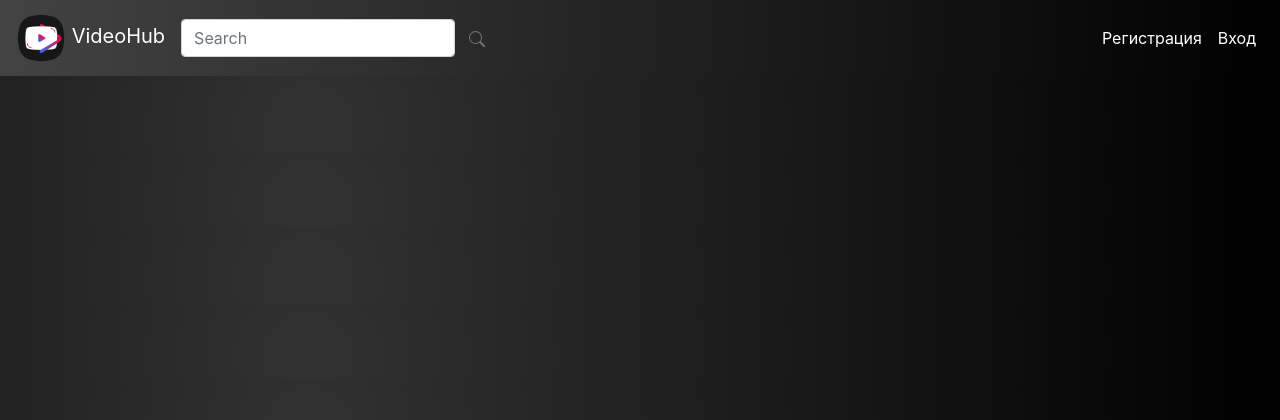
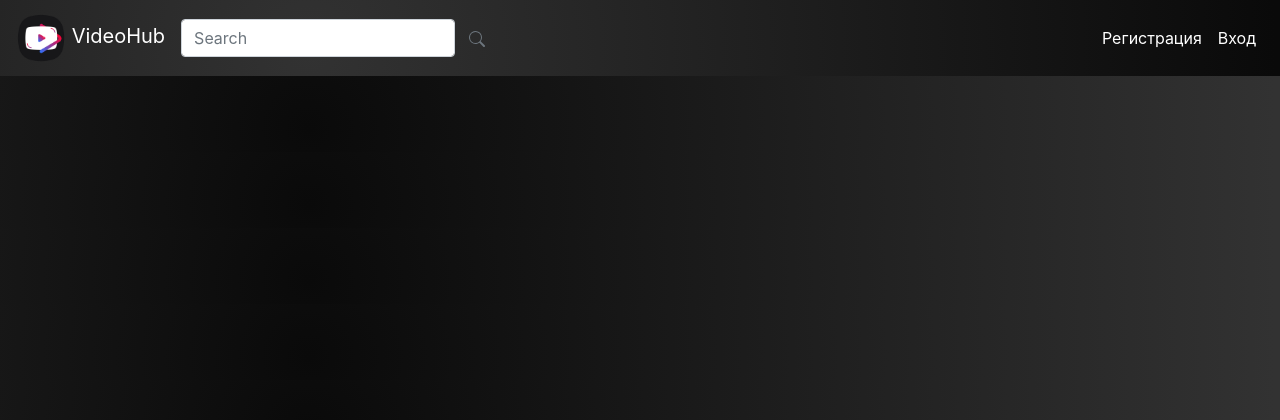
Before and after one commit to SadiG34/VideoServiceDjango, a Django app: page / in a window 1280 px wide. Shown: the top 420 px of the page. Run offline with Django 5.2, Linux system fonts and the light colour scheme; data that the repository does not hold is empty; some libraries are stand-ins or nearby versions.

Commit message:
new sub version

```diff
--- a/webvideo/static/css/style.css
+++ b/webvideo/static/css/style.css
@@ -87,11 +87,11 @@ background: color
 }
 
 .navbar {
-background: linear-gradient(to right, #434343 0%, black 100%);
+background: radial-gradient(circle at 24.1% 68.8%,rgb(50, 50, 50) 0%,  rgb(10, 10, 10) 99.4%);
 }
 
 body {
-background: radial-gradient(circle at 24.1% 68.8%, rgb(50, 50, 50) 0%, rgb(0, 0, 0) 99.4%);
+background: radial-gradient(circle at 24.1% 68.8%,rgb(10, 10, 10) 0%,  rgb(50, 50, 50) 99.4%);
 color: white;
 
 }
--- a/webvideo/videoservice/templates/videoservice/detail_video.html
+++ b/webvideo/videoservice/templates/videoservice/detail_video.html
@@ -72,7 +72,7 @@
           <a href="{% url 'video-update' object.pk %}" class="btn btn-outline-info ml-3"><i class="bi bi-pencil"></i></a>
           <a href="{% url 'video-delete' object.pk %}" class="btn btn-outline-info ml-3"><i class="bi bi-trash"></i></a>
         {% endif %}
-            <div style="margin-left: 634px;">
+            <div style="margin-left: 655px;">
                 <div style="margin-top: -35px;">
 
                 {% if user.is_authenticated %}
```
